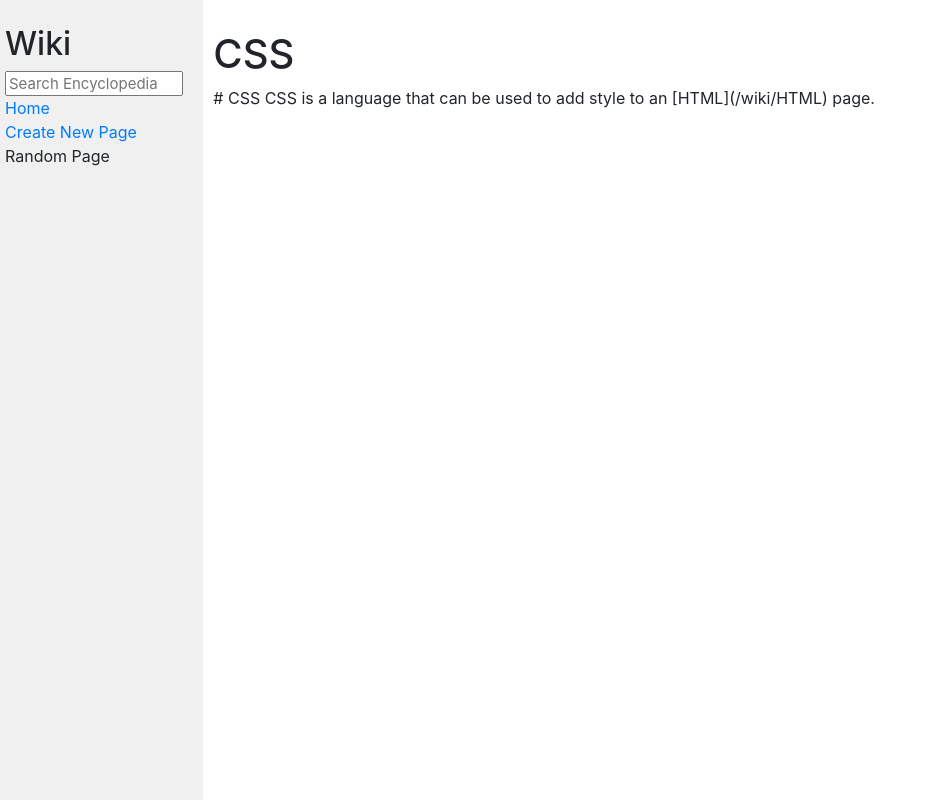
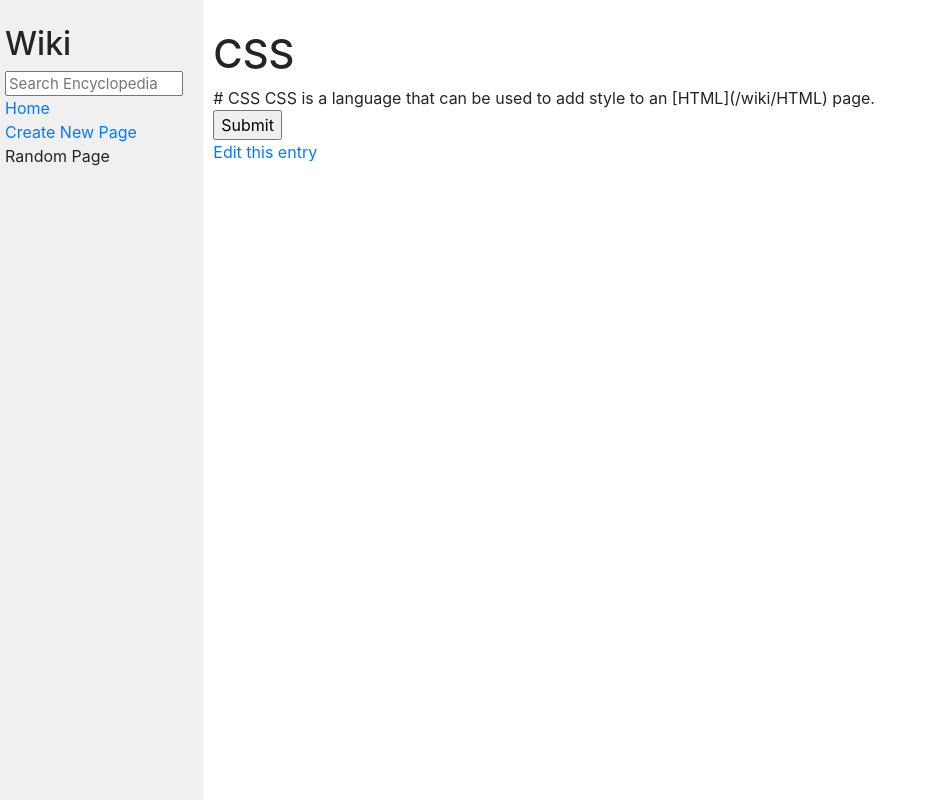
Before and after one commit to sjsumera/wiki, a Django app: page /wiki/CSS in a window 1280 px wide. Shown: the whole page, without its empty margins (0-932 px from the left). Run offline with Django 3.2, Linux system fonts and the light colour scheme; some libraries are stand-ins or nearby versions.

Commit message:
semi-working edit page functionality

```diff
--- a/encyclopedia/newpage.py
+++ b/encyclopedia/newpage.py
@@ -9,3 +9,9 @@ class NewEntry(forms.Form):
     title = forms.CharField(label='Article Name', max_length=50, required=True)
 
     content = forms.CharField(label="Write your article", required=True)
+
+class EditEntry(NewEntry):
+
+    title = forms.CharField(label='Article Name', max_length=50, required=True)
+
+    content = forms.CharField(label="Write your article", required=True)
--- a/encyclopedia/templates/encyclopedia/entry.html
+++ b/encyclopedia/templates/encyclopedia/entry.html
@@ -17,4 +17,12 @@
 
         {{ entrycontent }}
 
+    <form action="{% url 'edit' %}">
+        <input type="hidden" name="title" value="{{ entrytitle }}">
+        <input type="hidden" name="content" value="{{ entrycontent }}">
+        <input type="submit">
+    </form>
+    <div class="edit_link">
+        <a href="{% url 'edit' %}"> Edit this entry </a>
+    </div>
 {% endblock %}
--- a/encyclopedia/urls.py
+++ b/encyclopedia/urls.py
@@ -5,5 +5,6 @@ from . import views
 urlpatterns = [
     path("", views.index, name="index"),
     path("wiki/<str:entry>", views.entry, name="entry"),
-    path("new", views.new, name="new")
+    path("new", views.new, name="new"),
+    path("edit", views.edit, name="edit")
 ]
--- a/encyclopedia/views.py
+++ b/encyclopedia/views.py
@@ -30,7 +30,7 @@ def entry(request, entry):
         return render(request, "encyclopedia/entry.html", {
         "entrytitle": entry, "entrycontent": entrycontent })
     else:
-        return render(request, "encyclopedia/missingentry.html", {
+        return render(request, "encyclopedia/missing.html", {
         })
 
 def new(request):
@@ -55,3 +55,15 @@ def new(request):
         form = newpage.NewEntry()
 
     return render(request, "encyclopedia/new.html", {"form":form} )
+
+def edit(request):
+    # Get the results passed in from the page where the user clicked "edit"
+    title = request.GET.get('title', None)
+    content = request.GET.get('content', None)
+
+    # Ensure that title and content parameters were passed and that it is
+    # a valid wiki entry
+    if title and content and title in [i for i in util.list_entries()]:
+        return render(request, "encyclopedia/edit.html", {"title":title, "content":content})
+    else:
+        return render(request, "encyclopedia/missing.html")
```
Also changed, not shown: encyclopedia/templates/encyclopedia/missingentry.html (deleted, +0 -12 lines).
